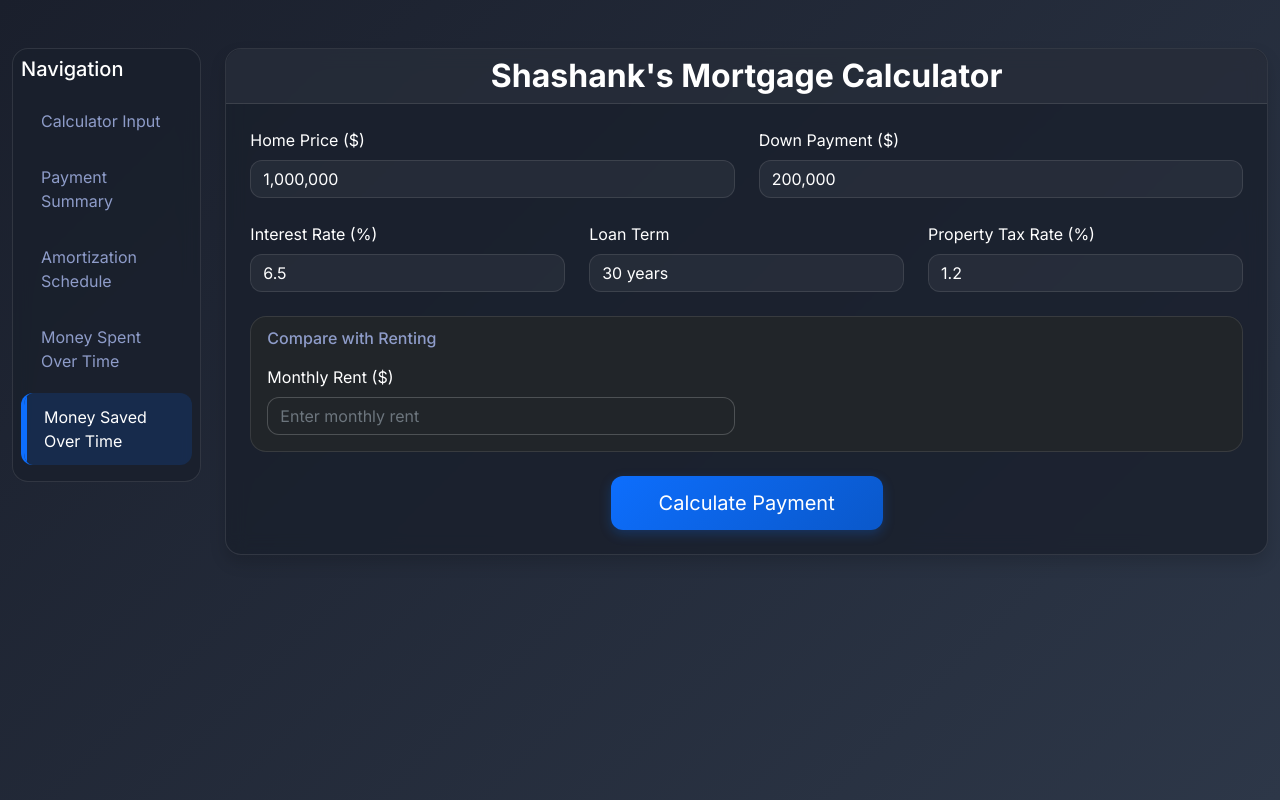
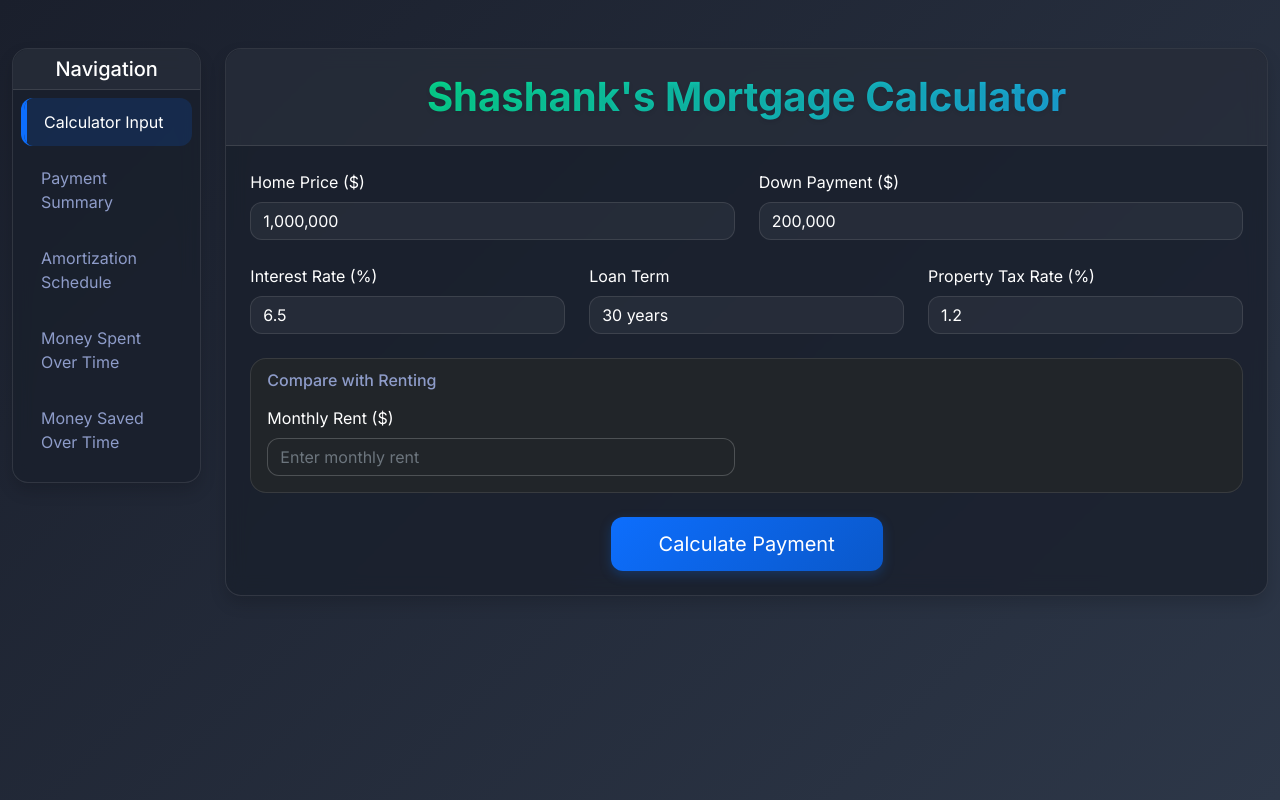
Before and after one commit to Shashank-Ojha/HousingCalculator, a plain HTML site: page index.html in a window 1280 px wide. Both pictures are taken after a click on the link "Calculator Input". Drawn offline with nearby package versions, Linux system fonts and the light colour scheme.

Commit message:
Fix bugs. Make UI nicer

```diff
--- a/index.html
+++ b/index.html
@@ -13,9 +13,11 @@
         <div class="row">
             <!-- Navigation Sidebar -->
             <div class="col-md-2 mb-4">
-                <div class="card sticky-top" style="top: 2rem;">
+                <div class="card shadow sticky-top" style="top: 1rem;">
+                    <div class="card-header">
+                        <h5 class="text-center mb-0">Navigation</h5>
+                    </div>
                     <div class="card-body p-2">
-                        <h4 class="card-title h5 mb-3">Navigation</h4>
                         <nav class="nav flex-column">
                             <a class="nav-link" href="#calculator">Calculator Input</a>
                             <a class="nav-link" href="#payment-summary">Payment Summary</a>
@@ -33,7 +35,7 @@
                     <div class="col-12">
                         <div class="card shadow" id="calculator">
                             <div class="card-header">
-                                <h2 class="text-center mb-0 fw-bold">Shashank's Mortgage Calculator</h2>
+                                <h2 class="calculator-title text-center">Shashank's Mortgage Calculator</h2>
                             </div>
                             <div class="card-body p-4">
                                 <form id="mortgageForm">
@@ -165,7 +167,7 @@
                                                             <tr>
                                                                 <th>Month</th>
                                                                 <th>Total<br>Paid</th>
-                                                                <th>Monthly<br>Payment</th>
+                                                                <th>Monthly<br>Mortgage</th>
                                                                 <th>Monthly<br>Principal</th>
                                                                 <th>Monthly<br>Interest</th>
                                                                 <th>Total<br>Interest</th>
--- a/script.js
+++ b/script.js
@@ -255,26 +255,52 @@ function updateCharts(data) {
 
 // Highlight active section in navigation
 function highlightActiveSection() {
+    // Don't update if user just clicked (within last 1000ms)
+    if (Date.now() - lastClickTime < 1000) return;
+
     const sections = document.querySelectorAll('.card[id]');
     const navLinks = document.querySelectorAll('.nav-link');
 
-    let currentSection = '';
+    // Find which section is most visible in the viewport
+    let maxVisibleSection = '';
+    let maxVisibleAmount = 0;
 
     sections.forEach(section => {
-        const sectionTop = section.offsetTop;
-        const sectionHeight = section.clientHeight;
-        if (window.scrollY >= sectionTop - 100) {
-            currentSection = section.getAttribute('id');
+        const rect = section.getBoundingClientRect();
+        const viewHeight = Math.min(window.innerHeight || document.documentElement.clientHeight);
+
+        // Calculate how much of the section is visible
+        const visibleHeight = Math.min(rect.bottom, viewHeight) - Math.max(rect.top, 0);
+
+        if (visibleHeight > maxVisibleAmount && visibleHeight > 0) {
+            maxVisibleAmount = visibleHeight;
+            maxVisibleSection = section.getAttribute('id');
         }
     });
 
+    // Update active state of nav links
     navLinks.forEach(link => {
         link.classList.remove('active');
-        if (link.getAttribute('href').slice(1) === currentSection) {
+        if (link.getAttribute('href').slice(1) === maxVisibleSection) {
             link.classList.add('active');
         }
     });
 }
+
+// Track last click time
+let lastClickTime = 0;
+
+// Add click handlers for navigation links
+document.querySelectorAll('.nav-link').forEach(link => {
+    link.addEventListener('click', function(e) {
+        // Update last click time
+        lastClickTime = Date.now();
+        // Remove active class from all links
+        document.querySelectorAll('.nav-link').forEach(l => l.classList.remove('active'));
+        // Add active class to clicked link
+        this.classList.add('active');
+    });
+});
 
 // Add scroll event listener
 window.addEventListener('scroll', highlightActiveSection);
--- a/style.css
+++ b/style.css
@@ -293,6 +293,12 @@ section[id] {
     border-bottom-color: rgba(255, 255, 255, 0.1);
 }
 
+/* Add vertical line after Interest Rate column */
+.table th:nth-child(9),
+.table td:nth-child(9) {
+    border-right: 1px solid rgba(255, 255, 255, 0.1);
+}
+
 .table th {
     font-weight: 600;
     color: #8e9cc9;
@@ -328,3 +334,15 @@ section[id] {
         padding-right: 2rem;
     }
 }
+
+/* Title styles */
+.calculator-title {
+    font-size: 2.5rem;
+    font-weight: 700;
+    background: linear-gradient(135deg, #00e676 0%, #2196f3 100%);
+    -webkit-background-clip: text;
+    -webkit-text-fill-color: transparent;
+    text-shadow: 0 2px 4px rgba(0, 0, 0, 0.1);
+    margin: 0;
+    padding: 1rem 0;
+}
```
